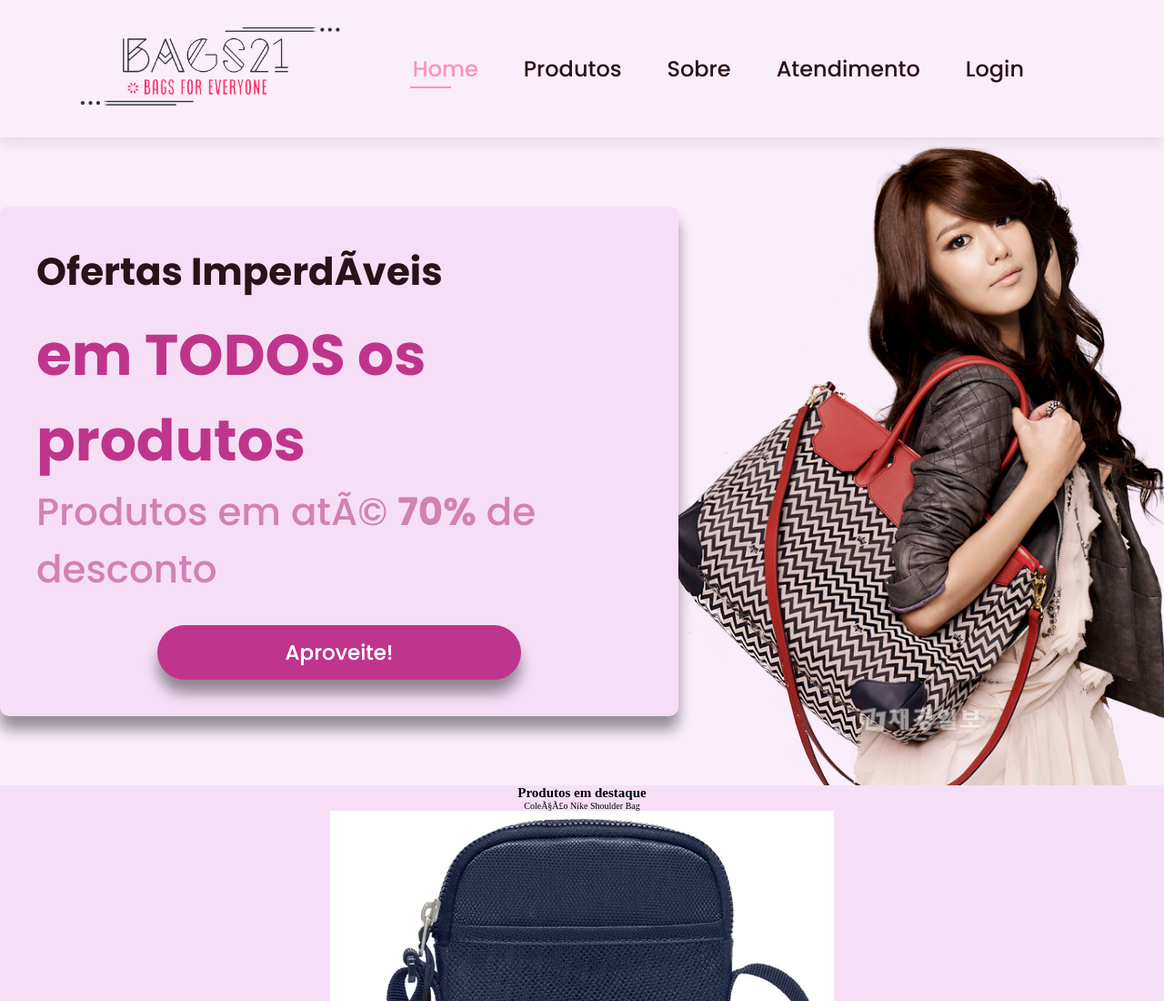
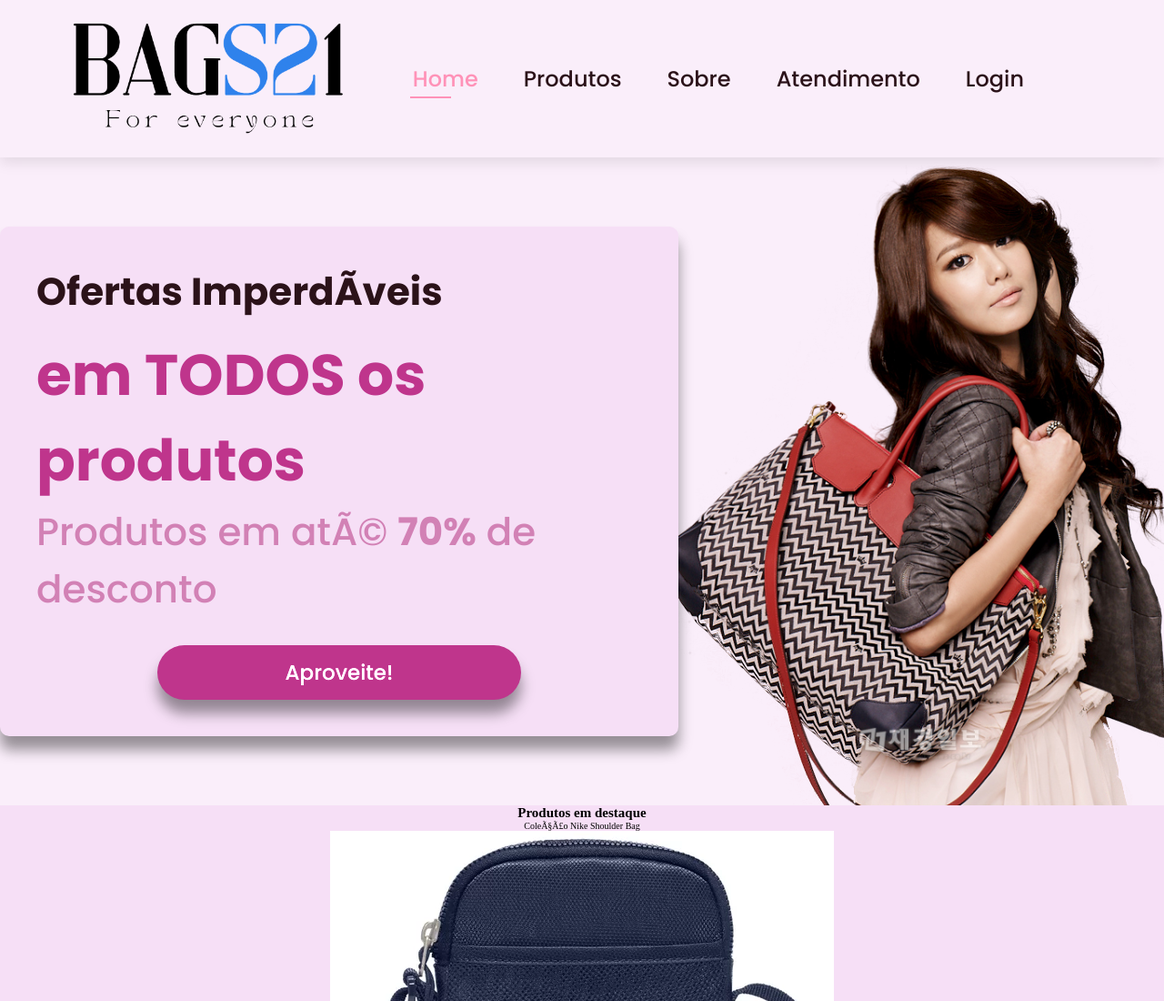
Before and after one commit to brunonardelli/U-Gruppu, a plain HTML site: page index.html in a window 1280 px wide. Shown: the top 1100 px of the page at 91% size. Drawn offline with Linux system fonts and the light colour scheme; a script that the page names is missing; files whose address does not match are found by name.

Commit message:
Logo nova

```diff
--- a/index.html
+++ b/index.html
@@ -29,7 +29,7 @@
     <body>
         <header>
             <a href="index.html">
-                <img class="header-logo" src="public/assets/Logo2.png" alt="Bags21 Logo">
+                <img class="header-logo" src="src/public/assets/Logo.png" alt="Bags21 Logo">
             </a>
             <nav class="header-menu">
                 <a class="menu menu-active" href="#">Home</a>
```
Also changed, not shown: src/login.html (+1 -1 lines), src/public/assets/Logo.png (added), src/public/assets/Logo1.png (deleted), src/public/assets/Logo2.png (deleted), src/public/assets/Logo_2.png (deleted).
